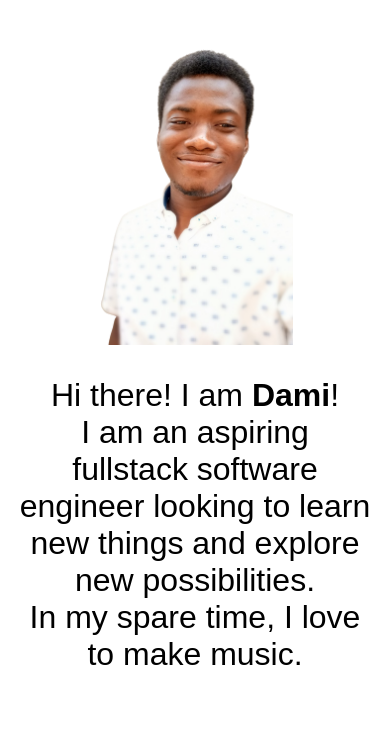
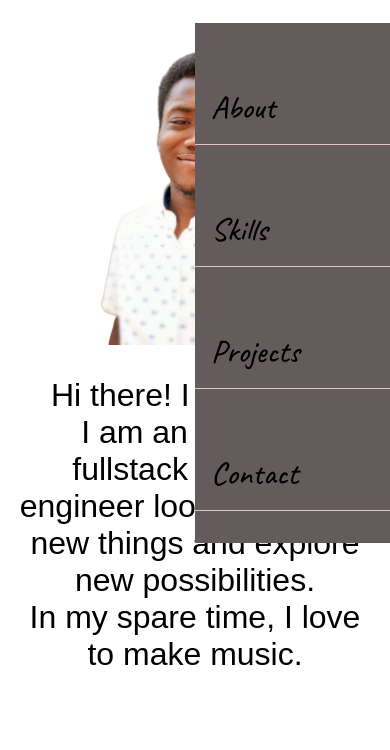
Before and after one commit to Timalex1/Dami-Moore.github.io, a plain HTML site: page index.html in a window 390 px wide. Both pictures are taken after a click on the picture 349 px from the left and 60 px from the top of the page. Shown: the part 89-839 px from the top of the page. Drawn offline with Linux system fonts and the light colour scheme; a web font is replaced by a local one.

Commit message:
first changes made to css and js file

```diff
--- a/portfolio.css
+++ b/portfolio.css
@@ -124,10 +124,11 @@ main h3 {
        position: absolute;
        top: 7rem;
        left: 50%;
-       display: block;
+       /* change the display to none */
+       display: none;
        width: 50%;
        background-color: rgb(100, 92, 92);
-       opacity: 0;
+       /* opacity: 0; I am removing this front the code */
        height: max-content;
        transition: opacity 500ms ease-in-out;
 
--- a/portfolio.js
+++ b/portfolio.js
@@ -2,11 +2,14 @@ const toggler = document.querySelector('#menu');
 
 const dropdown = document.querySelector('.menu');
 
-toggler.addEventListener('click', function () {
+toggler.addEventListener('click', function (e) {
 
-    if(dropdown.style.getPropertyValue('opacity') === '0') {
-        dropdown.style.setProperty('opacity', '0.95');
+    e.preventDefault();
+
+
+    if (dropdown.style.display === 'block') {
+        dropdown.style.display = 'none';
     } else {
-        dropdown.style.setProperty('opacity', '0');
+        dropdown.style.display = 'block';
     }
 });
```
Also changed, not shown: index.html (+8 -2 lines).
